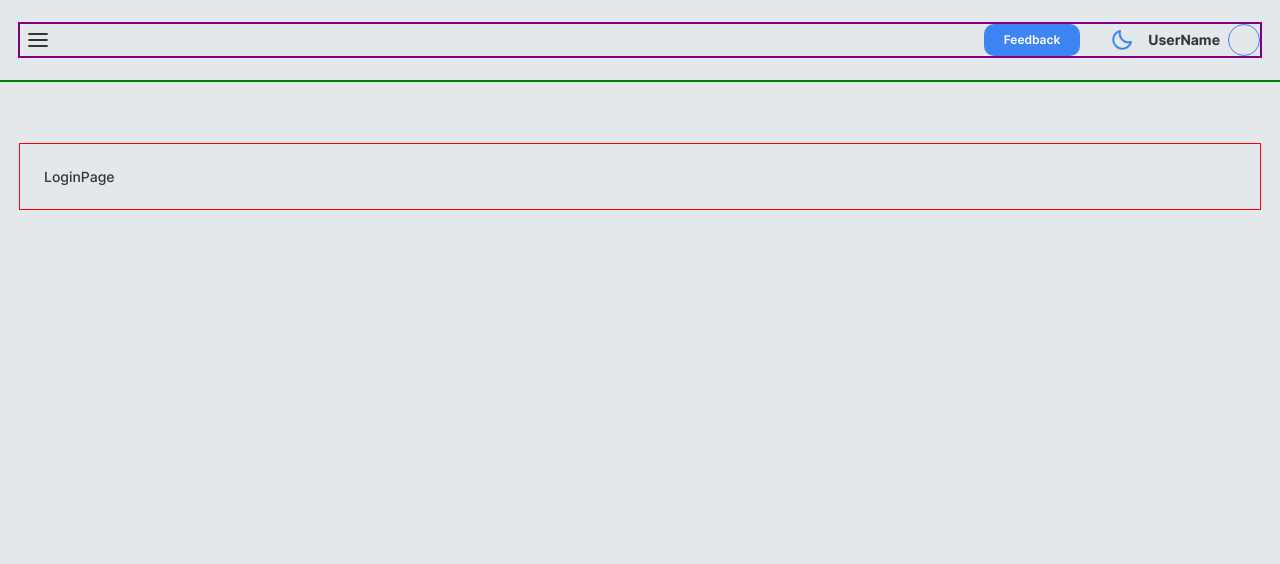
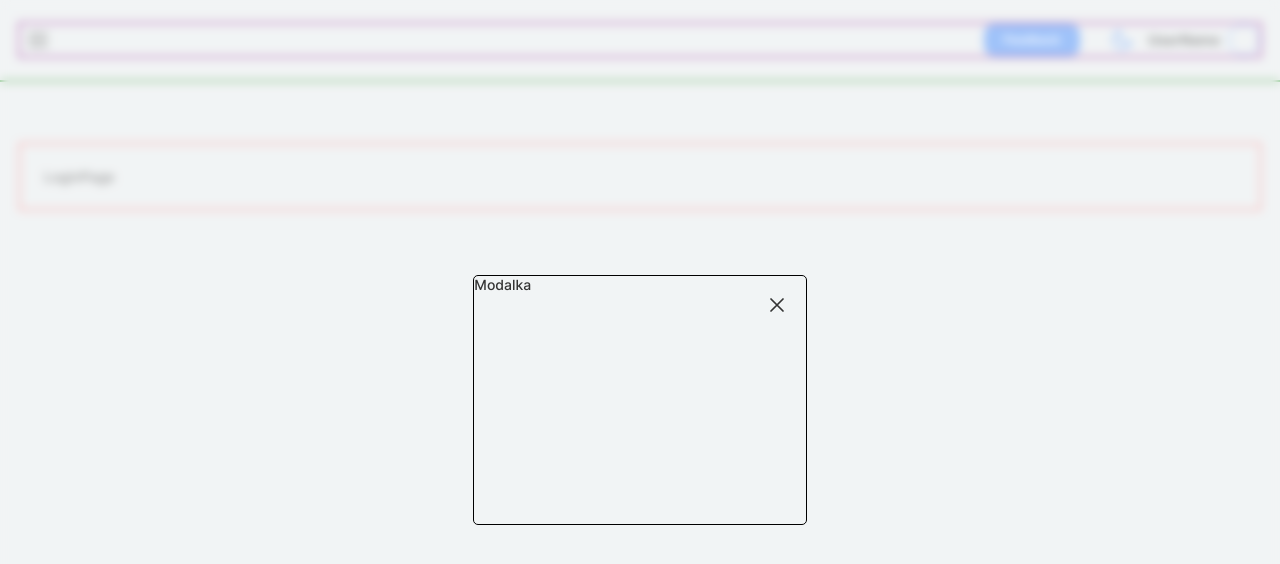
Before and after one commit to AMIHbKA/goose-track-react-project, a React (Create React App) app: page /goose-track-react-project/login in a window 1280 px wide. Both pictures are taken after a click on the button "Feedback". Shown: the top 564 px of the page. Built offline with nearby package versions, Linux system fonts and the light colour scheme.

Commit message:
Update Layout.js
Добавил откритие модалки по  кнопке фидбек

```diff
--- a/src/components/Layout/Layout.js
+++ b/src/components/Layout/Layout.js
@@ -1,11 +1,16 @@
-import { Suspense } from 'react';
+import { Suspense, useState } from 'react';
 import { Link, Outlet } from 'react-router-dom';
 
 import { MenuIcon, MoonIcon, SunIcon } from 'UI';
-import { Container } from 'components';
+import { Container, Modal } from 'components';
 import { Button, Header, IconsButton, UserInfo } from './Layout.styled';
 
 export const Layout = ({ currentTheme, switchTheme }) => {
+  const [showModal, setShowModal] = useState(false);
+  const onShowModal = () => {
+    setShowModal(s => !s);
+  };
+
   return (
     <>
       <Header>
@@ -38,7 +43,21 @@ export const Layout = ({ currentTheme, switchTheme }) => {
             }
           </IconsButton>
           <div style={{ display: 'flex', gap: 24 }}>
-            <Button>Feedback</Button>
+            <Button onClick={onShowModal}>Feedback</Button>
+            {showModal && (
+              <Modal onActive={onShowModal}>
+                <div
+                  style={{
+                    height: 250,
+                    aspectRatio: 4 / 3,
+                    border: '1px solid black',
+                    borderRadius: 5,
+                  }}
+                >
+                  Modalka
+                </div>
+              </Modal>
+            )}
             <UserInfo>
               <IconsButton onClick={switchTheme} aria-label="Switch Theme">
                 {currentTheme === 'light' ? (
```
